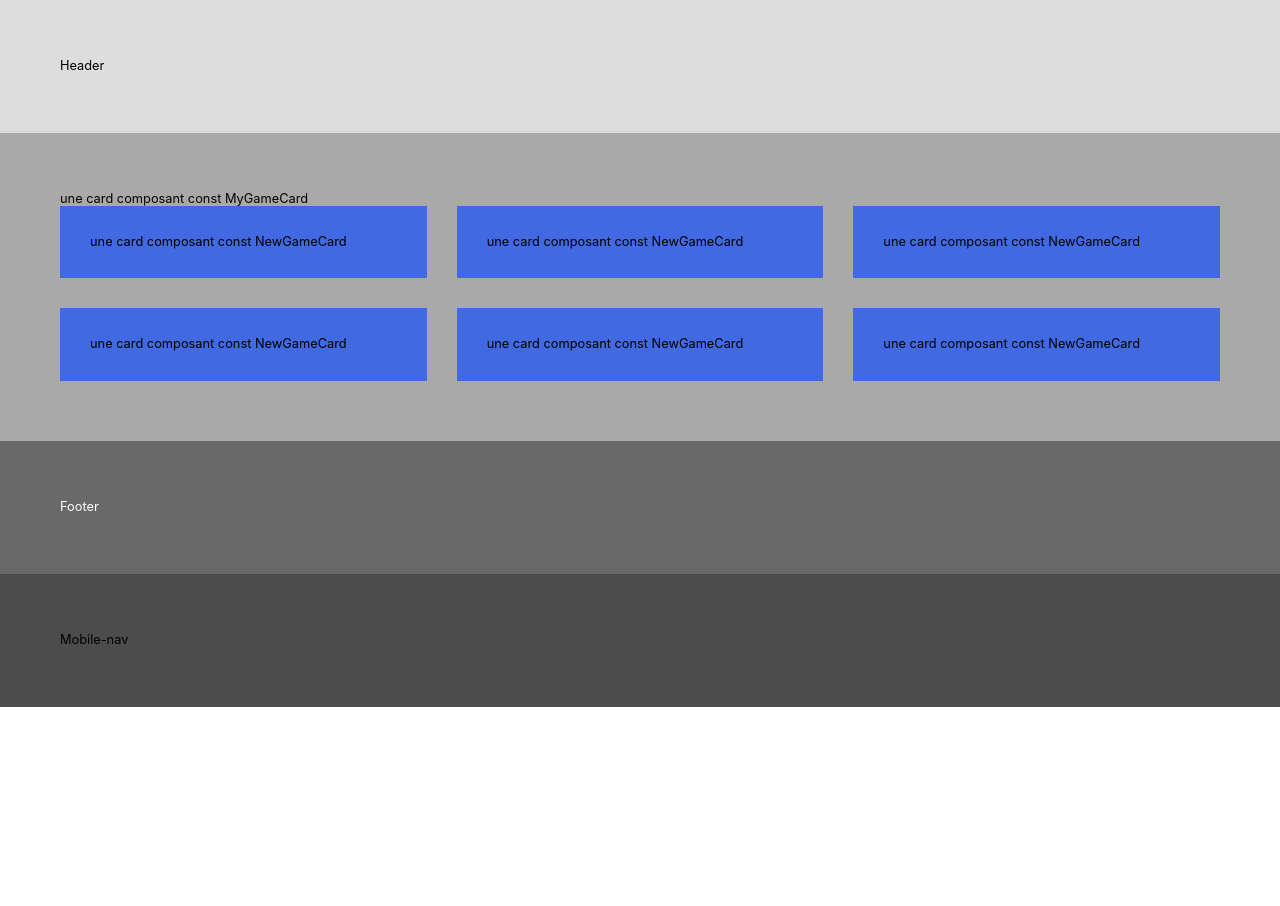
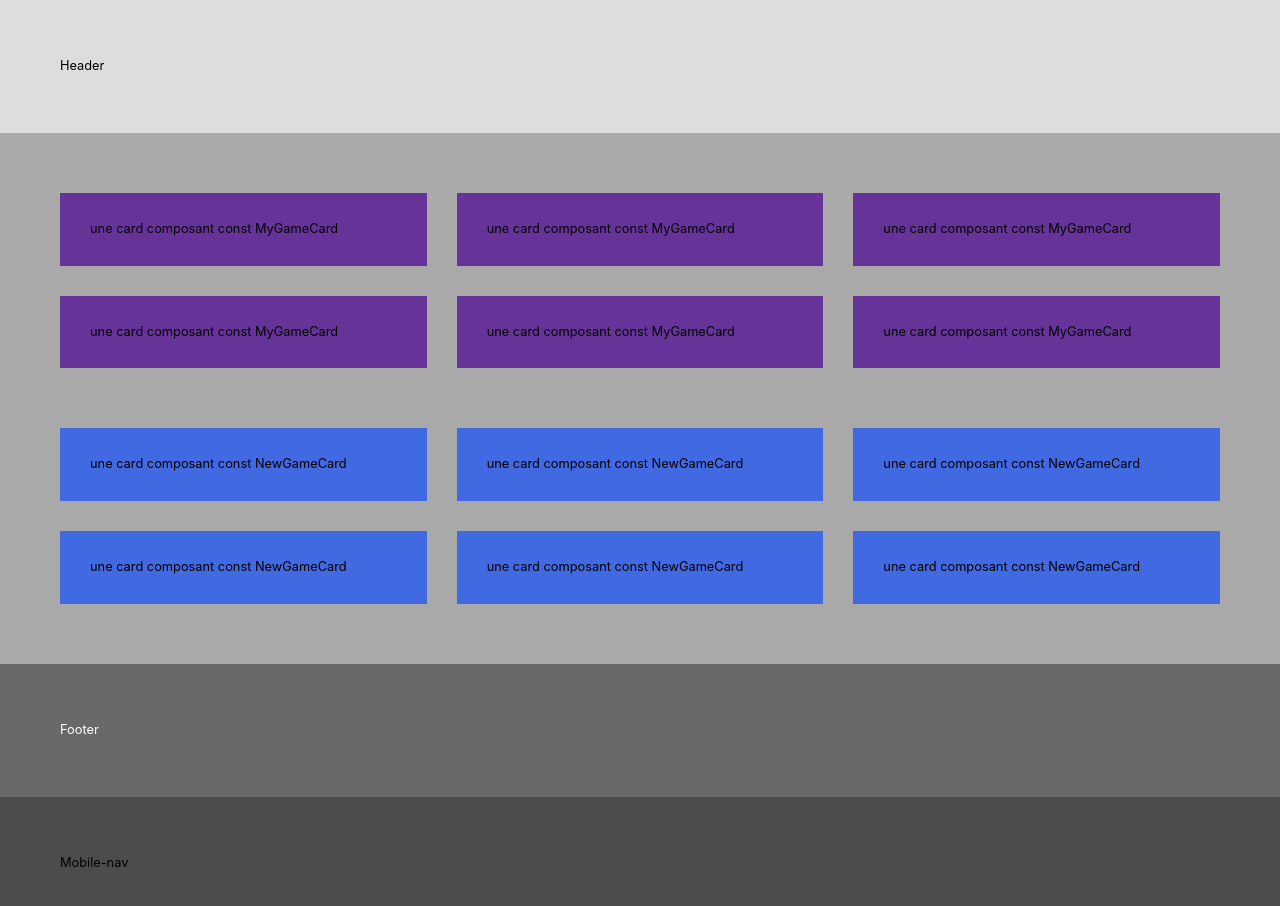
Before and after one commit to tristan-git/tlse0320-p2-GameHoarder, a React (Create React App) app: page / in a window 1280 px wide. Shown: the top 906 px of the page. Before the commit the page ends 800 px from the top, so only its background shows below. Built offline with nearby package versions, Linux system fonts and the light colour scheme.

Commit message:
add grid layout to display all MyGameCard component

```diff
--- a/src/components/contents/my-games/ListMyGameCards.jsx
+++ b/src/components/contents/my-games/ListMyGameCards.jsx
@@ -4,8 +4,25 @@ import MyGameCard from './MyGameCard';
 
 const ListMyGameCards = () => {
   return (
-    <div>
-      <MyGameCard />
+    <div className="grid-cards-display">
+      <div>
+        <MyGameCard />
+      </div>
+      <div>
+        <MyGameCard />
+      </div>
+      <div>
+        <MyGameCard />
+      </div>
+      <div>
+        <MyGameCard />
+      </div>
+      <div>
+        <MyGameCard />
+      </div>
+      <div>
+        <MyGameCard />
+      </div>
     </div>
   );
 };
--- a/src/components/contents/mygames.scss
+++ b/src/components/contents/mygames.scss
@@ -1,4 +1,17 @@
 .my-games {
-  .exemple {
+  margin-bottom: 60px;
+
+  /////////////////////////
+  // Layout cards
+  /////////////////////////
+  .grid-cards-display {
+    display: grid;
+    grid-template-columns: repeat(3, 1fr);
+    grid-gap: 30px;
+  }
+
+  .grid-cards-display div {
+    background: rebeccapurple;
+    padding: 15px;
   }
 }
--- a/src/components/contents/newgames.scss
+++ b/src/components/contents/newgames.scss
@@ -1,6 +1,6 @@
 .new-games {
   /////////////////////////
-  // Layout common style
+  // Layout cards
   /////////////////////////
   .grid-cards-display {
     display: grid;
```
